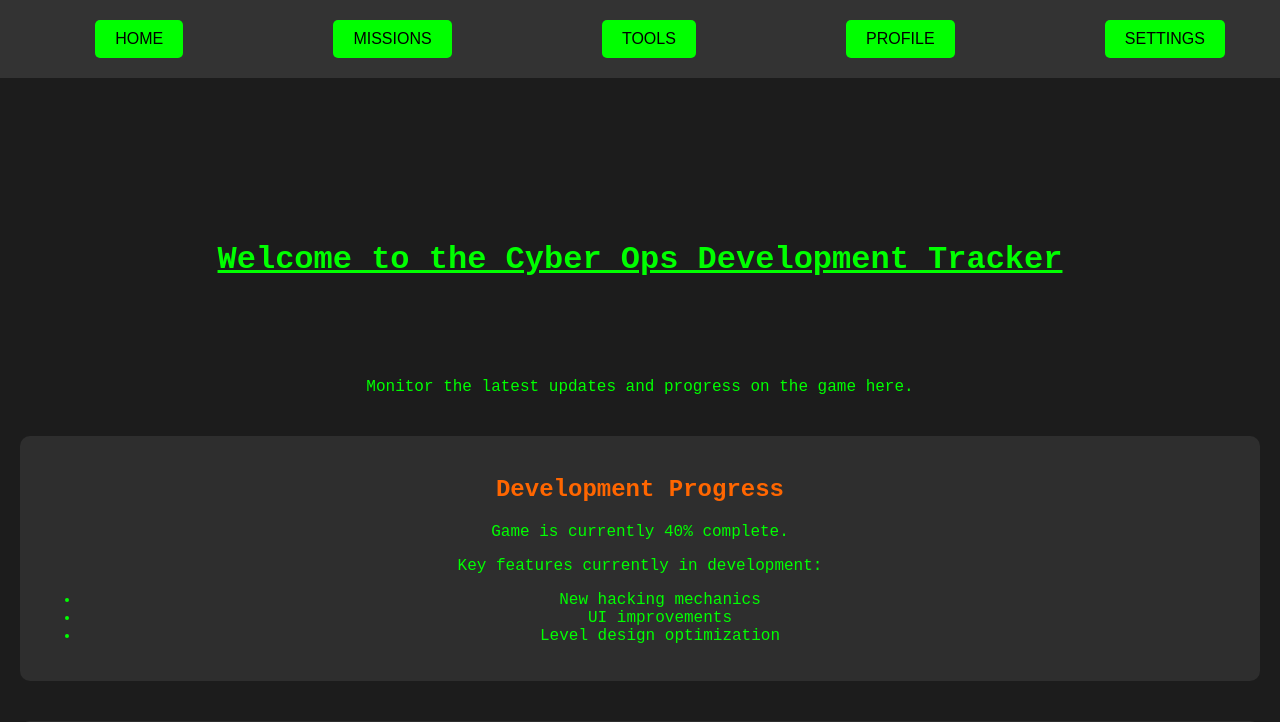
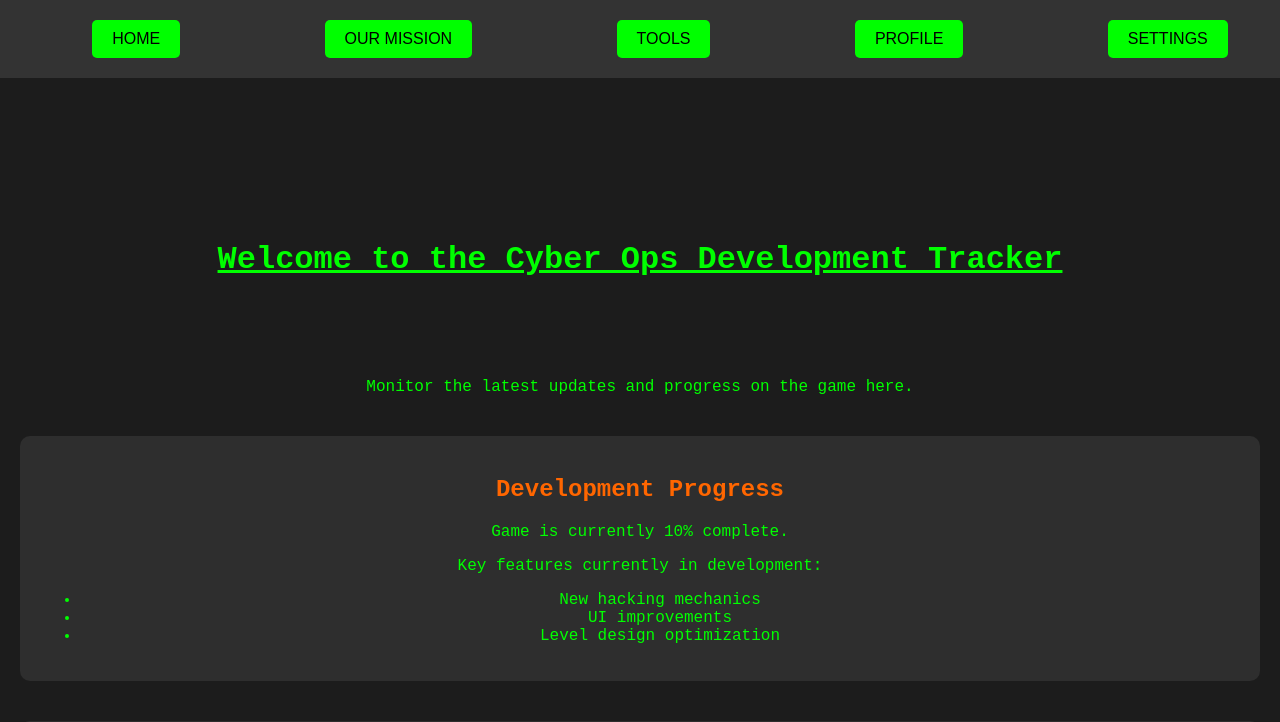
Before and after one commit to Th3Heretic/CyberOpsWebsite, a Django app: template templates/home.html in a window 1280 px wide. Shown: the top 722 px of the page. Run offline with Django 4.2, Linux system fonts and the light colour scheme; the template is opened without the code that fills it, so the values that code supplies are empty.

Commit message:
Renamed to better fit the page content

```diff
--- a/templates/home.html
+++ b/templates/home.html
@@ -10,7 +10,7 @@
   <!-- Banner with 5 buttons -->
   <div class="banner">
     <a href="home.html"><button class="nav-btn">Home</button></a>
-    <a href="missions.html"><button class="nav-btn">Missions</button></a>
+    <a href="ourmission.html"><button class="nav-btn">Our Mission</button></a>
     <a href="tools.html"><button class="nav-btn">Tools</button></a>
     <a href="profile.html"><button class="nav-btn">Profile</button></a>
     <a href="settings.html"><button class="nav-btn">Settings</button></a>
@@ -24,7 +24,7 @@
     <!-- Development Progress Section -->
     <div class="section">
       <h2>Development Progress</h2>
-      <p>Game is currently 40% complete.</p>
+      <p>Game is currently 10% complete.</p>
       <p>Key features currently in development:</p>
       <ul>
         <li>New hacking mechanics</li>
--- a/templates/settings.html
+++ b/templates/settings.html
@@ -10,7 +10,7 @@
   <!-- Banner with 5 buttons -->
   <div class="banner">
     <a href="home.html"><button class="nav-btn">Home</button></a>
-    <a href="missions.html"><button class="nav-btn">Missions</button></a>
+    <a href="ourmission.html"><button class="nav-btn">Our Mission</button></a>
     <a href="tools.html"><button class="nav-btn">Tools</button></a>
     <a href="profile.html"><button class="nav-btn">Profile</button></a>
     <a href="settings.html"><button class="nav-btn">Settings</button></a>
--- a/templates/tools.html
+++ b/templates/tools.html
@@ -10,7 +10,7 @@
   <!-- Banner with 5 buttons -->
   <div class="banner">
     <a href="home.html"><button class="nav-btn">Home</button></a>
-    <a href="missions.html"><button class="nav-btn">Missions</button></a>
+    <a href="ourmission.html"><button class="nav-btn">Our Mission</button></a>
     <a href="tools.html"><button class="nav-btn">Tools</button></a>
     <a href="profile.html"><button class="nav-btn">Profile</button></a>
     <a href="settings.html"><button class="nav-btn">Settings</button></a>
```
